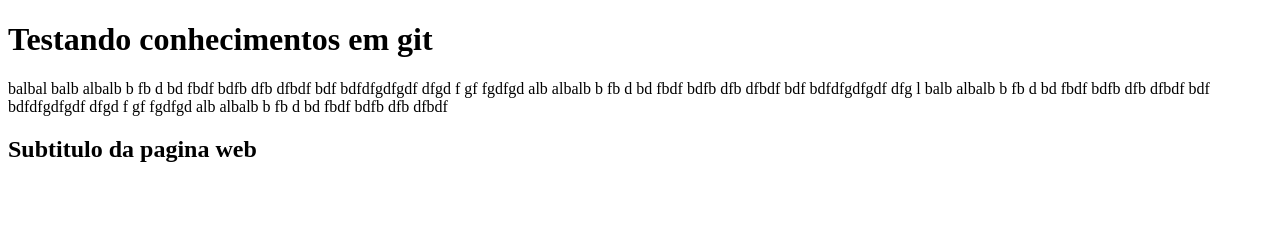
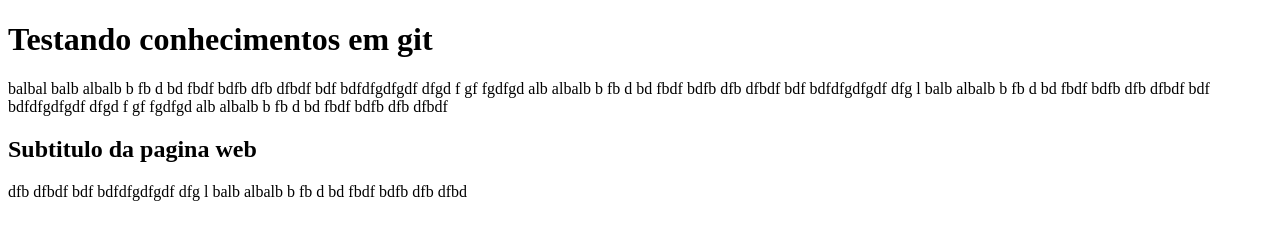
Before and after one commit to Luis-H-Baroni/pratica-markdown, a plain HTML site: page index.html in a window 1280 px wide. Drawn offline with Linux system fonts and the light colour scheme.

Commit message:
Adicionar paragrafo de texto do subtitulo no index.html

```diff
--- a/index.html
+++ b/index.html
@@ -15,6 +15,7 @@
         albalb b fb d bd fbdf bdfb dfb dfbdf </p>
 
     <h2>Subtitulo da pagina web</h2>
+    <p> dfb dfbdf bdf bdfdfgdfgdf dfg l balb albalb b fb d bd fbdf bdfb dfb dfbd</p>
 
 </body>
 
```
